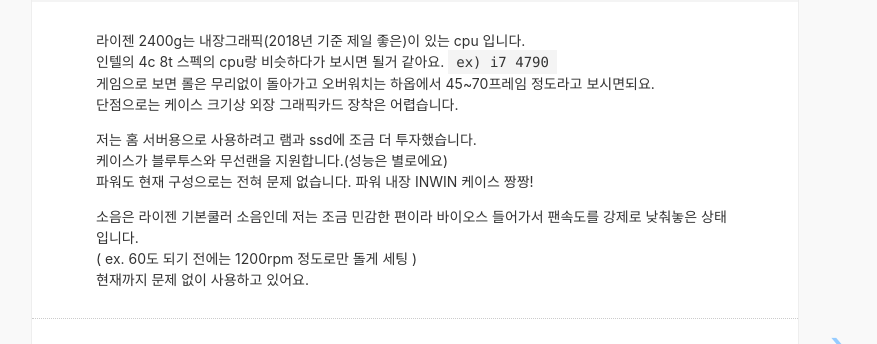
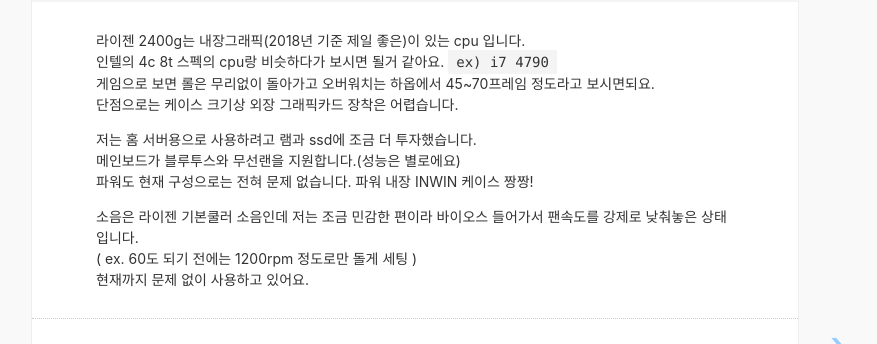
Before and after one commit to darammg/blog, a Jekyll site: the page built from _posts/2019-09-07-ITX 미니 컴퓨터 만들기.md, in a window 1280 px wide and 900 px high, scrolled down 1588 px. Shown: the part 108-452 px from the top of the window, without its empty margins (225-1102 px from the left). Built offline with Jekyll 4.4.1, drawn with Linux system fonts in a browser that asks for light colours; comment, search, counter and statistics services are not loaded.

Commit message:
오타 수정

```diff
--- a/_posts/2019-09-07-ITX 미니 컴퓨터 만들기.md
+++ b/_posts/2019-09-07-ITX 미니 컴퓨터 만들기.md
@@ -42,7 +42,7 @@ cpu:  3dmark Physics score 12000
 단점으로는 케이스 크기상 외장 그래픽카드 장착은 어렵습니다.
 
 저는 홈 서버용으로 사용하려고 램과 ssd에 조금 더 투자했습니다.
-케이스가 블루투스와 무선랜을 지원합니다.(성능은 별로에요)
+메인보드가 블루투스와 무선랜을 지원합니다.(성능은 별로에요)
 파워도 현재 구성으로는 전혀 문제 없습니다. 파워 내장 INWIN 케이스 짱짱!
 
 소음은 라이젠 기본쿨러 소음인데 저는 조금 민감한 편이라 바이오스 들어가서 팬속도를 강제로 낮춰놓은 상태입니다.
```
